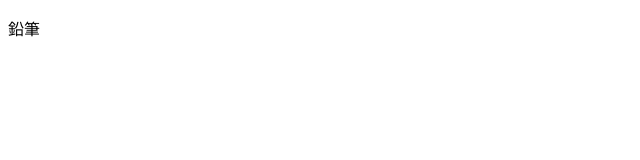
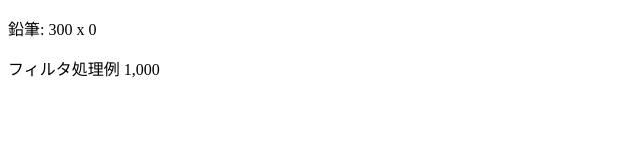
Before and after one commit to bignyokki/vue, a plain HTML site: page index.html in a window 1280 px wide. Shown: the whole page, without its empty margins (0-640 px from the left). Drawn offline with nearby package versions, Linux system fonts and the light colour scheme.

Commit message:
フィルタ

```diff
--- a/app.js
+++ b/app.js
@@ -21,5 +21,13 @@ var vm = new Vue({
   el: '#app',
   data: {
     items: items
+  },
+  filters: {
+    numberWithDelimiter: function (value) {
+      if (!value) {
+        return '0'
+      }
+      return value.toString().replace(/(\d)(?=(\d{3})+$)/g, '$1,')
+    }
   }
 })
--- a/index.html
+++ b/index.html
@@ -3,9 +3,8 @@
 <script src="https://unpkg.com/vue@2.5.17"></script>
 
 <div id="app">
-  <p>
-    {{ items[0].name }}
-  </p>
+  <p>{{ items[0].name }}: {{ items[0].price }} x {{ items[0].quantity }}</p>
+  <p>フィルタ処理例 {{ 1000 | numberWithDelimiter }}</p>
 </div>
 
 <script src="app.js">
```
